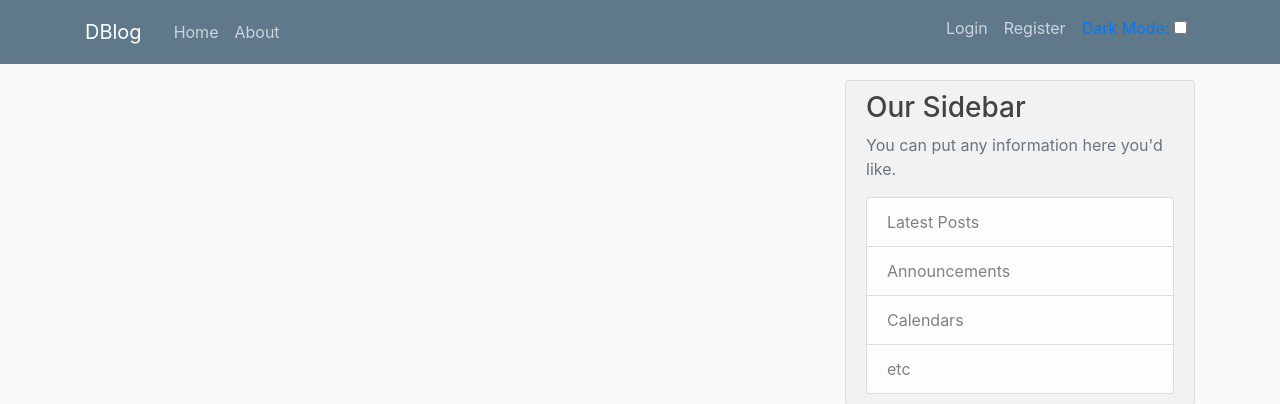
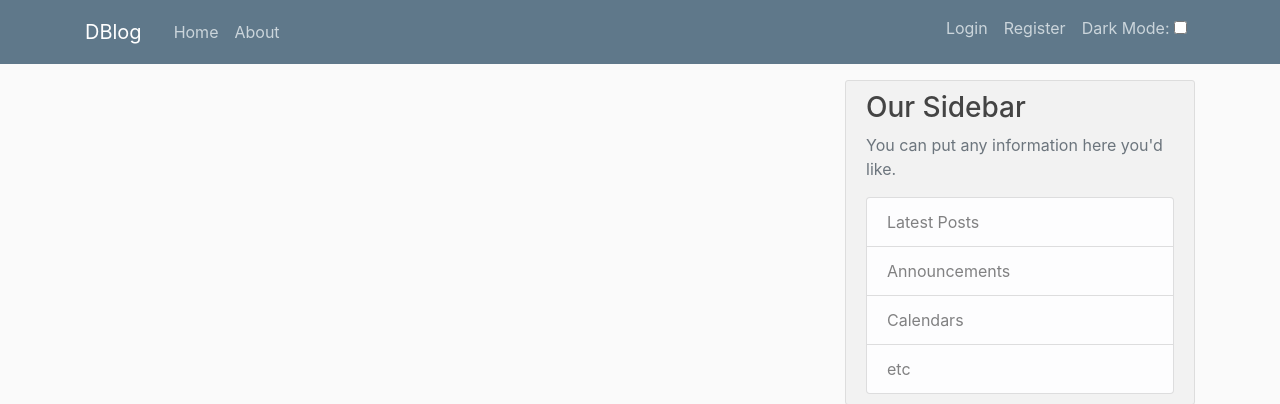
Before and after one commit to B-toxin/DBlog, a Flask app: page / in a window 1280 px wide. Shown: the top 404 px of the page. Run offline with Flask 3, Linux system fonts and the light colour scheme; data that the repository does not hold is empty; some libraries are stand-ins or nearby versions.

Commit message:
Update main.css

```diff
--- a/FlaskBlog/static/main.css
+++ b/FlaskBlog/static/main.css
@@ -96,3 +96,9 @@ a.article-title:hover {
 .account-heading {
   font-size: 2.5rem;
 }
+
+.custom-link {
+        color: inherit; /* Inherit color from parent element */
+         /* Add underline to mimic link style */
+        cursor: pointer; /* Change cursor to indicate interactivity */
+    }
```
